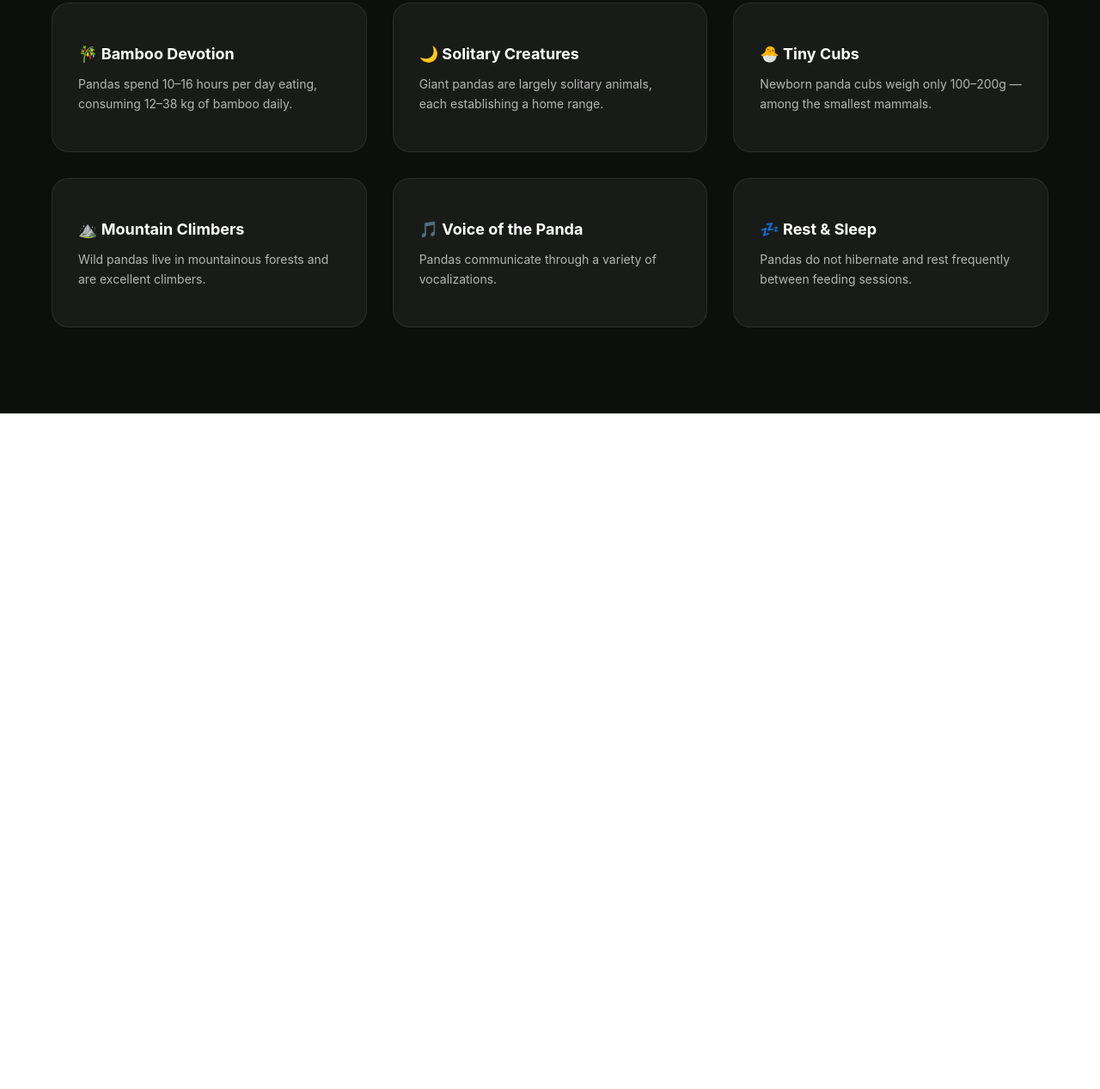
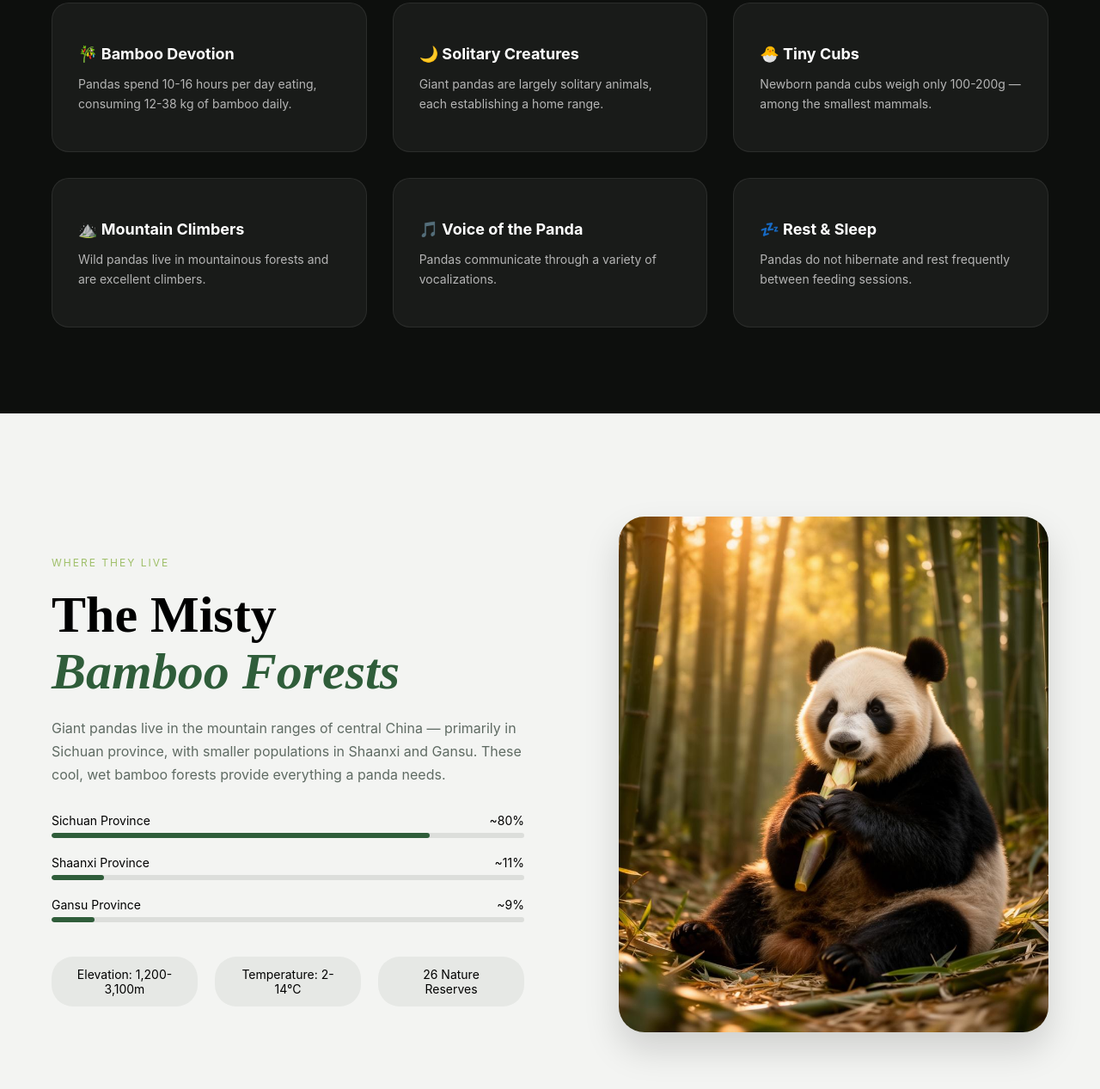
Before and after one commit to mohameddoumi10/Panda, a plain HTML site: page index.html in a window 1280 px wide. Shown: the part 2054-3321 px from the top of the page at 86% size. Before the commit the page ends 2535 px from the top, so only its background shows below. Drawn offline with Linux system fonts and the light colour scheme.

Commit message:
live section

```diff
--- a/index.html
+++ b/index.html
@@ -91,7 +91,7 @@
         <div class="life-grid">
             <div class="life-card">
                 <h3>🎋 Bamboo Devotion</h3>
-                <p>Pandas spend 10–16 hours per day eating, consuming 12–38 kg of bamboo daily.</p>
+                <p>Pandas spend 10-16 hours per day eating, consuming 12-38 kg of bamboo daily.</p>
             </div>
 
             <div class="life-card">
@@ -101,7 +101,7 @@
 
             <div class="life-card">
                 <h3>🐣 Tiny Cubs</h3>
-                <p>Newborn panda cubs weigh only 100–200g — among the smallest mammals.</p>
+                <p>Newborn panda cubs weigh only 100-200g — among the smallest mammals.</p>
             </div>
 
             <div class="life-card">
@@ -120,6 +120,66 @@
             </div>
         </div>
     </div>
+    <div class="habitat-section">
+        <div class="habitat-container">
+
+            <div class="habitat-left">
+                <p class="section-subtitle">WHERE THEY LIVE</p>
+
+                <h1>
+                    The Misty <br>
+                    <span>Bamboo Forests</span>
+                </h1>
+
+                <p class="text">
+                    Giant pandas live in the mountain ranges of central China — primarily in Sichuan province,
+                    with smaller populations in Shaanxi and Gansu. These cool, wet bamboo forests provide
+                    everything a panda needs.
+                </p>
+
+                <div class="bars">
+                    <div class="bar">
+                        <div class="bar-top">
+                            <span>Sichuan Province</span>
+                            <span>~80%</span>
+                        </div>
+                        <div class="progress">
+                            <div style="width:80%"></div>
+                        </div>
+                    </div>
+
+                    <div class="bar">
+                        <div class="bar-top">
+                            <span>Shaanxi Province</span>
+                            <span>~11%</span>
+                        </div>
+                        <div class="progress">
+                            <div style="width:11%"></div>
+                        </div>
+                    </div>
+
+                    <div class="bar">
+                        <div class="bar-top">
+                            <span>Gansu Province</span>
+                            <span>~9%</span>
+                        </div>
+                        <div class="progress">
+                            <div style="width:9%"></div>
+                        </div>
+                    </div>
+                </div>
+
+                <div class="info-boxes">
+                    <div>Elevation: 1,200-3,100m</div>
+                    <div>Temperature: 2-14°C</div>
+                    <div>26 Nature Reserves</div>
+                </div>
+            </div>
+
+            <div class="habitat-right">
+                <img src="panda-eating.jpg" alt="Panda eating bamboo">
+            </div>
+        </div>
+    </div>
 </body>
-
 </html>
--- a/style.css
+++ b/style.css
@@ -361,3 +361,87 @@ h1 span {
         margin-left: 20px;
     }
 }
+.habitat-section {
+    background: #f3f4f2;
+    padding: 120px 60px;
+}
+.habitat-container {
+    display: flex;
+    align-items: center;
+    justify-content: space-between;
+    gap: 60px;
+}
+.habitat-left {
+    max-width: 550px;
+}
+
+.habitat-left h1 {
+    font-size: 60px;
+    line-height: 1.1;
+    margin: 20px 0;
+}
+
+.habitat-left h1 span {
+    color: #2f5d3a;
+    font-style: italic;
+}
+.bars {
+    margin-top: 30px;
+}
+
+.bar {
+    margin-bottom: 20px;
+}
+
+.bar-top {
+    display: flex;
+    justify-content: space-between;
+    font-size: 14px;
+}
+
+.progress {
+    height: 6px;
+    background: #dcdedb;
+    border-radius: 10px;
+    margin-top: 6px;
+    overflow: hidden;
+}
+
+.progress div {
+    height: 100%;
+    background: #2f5d3a;
+    border-radius: 10px;
+}
+.info-boxes {
+    display: flex;
+    gap: 20px;
+    margin-top: 40px;
+    flex-wrap: nowrap;
+}
+
+.info-boxes div {
+    background: #e6e8e5;
+    padding: 12px 20px;
+    border-radius: 25px;
+    font-size: 14px;
+    flex: 1;
+    text-align: center;
+}
+.habitat-right img {
+    width: 500px;
+    height: 600px;
+    object-fit: cover;
+    border-radius: 30px;
+    box-shadow: 0 20px 40px rgba(0,0,0,0.15);
+}
+@media (max-width: 900px) {
+    .habitat-container {
+        flex-direction: column;
+        text-align: center;
+    }
+
+    .habitat-right img {
+        width: 100%;
+        height: auto;
+    }
+}
```
